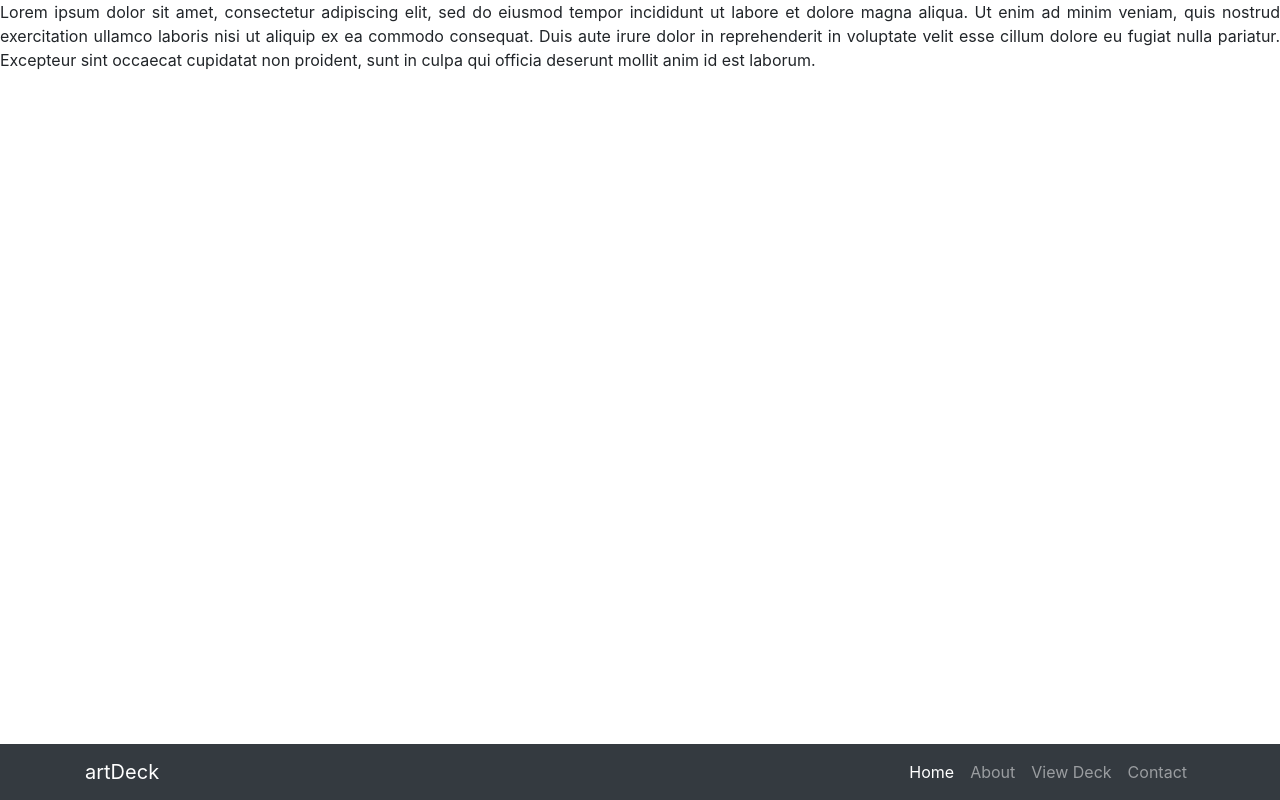
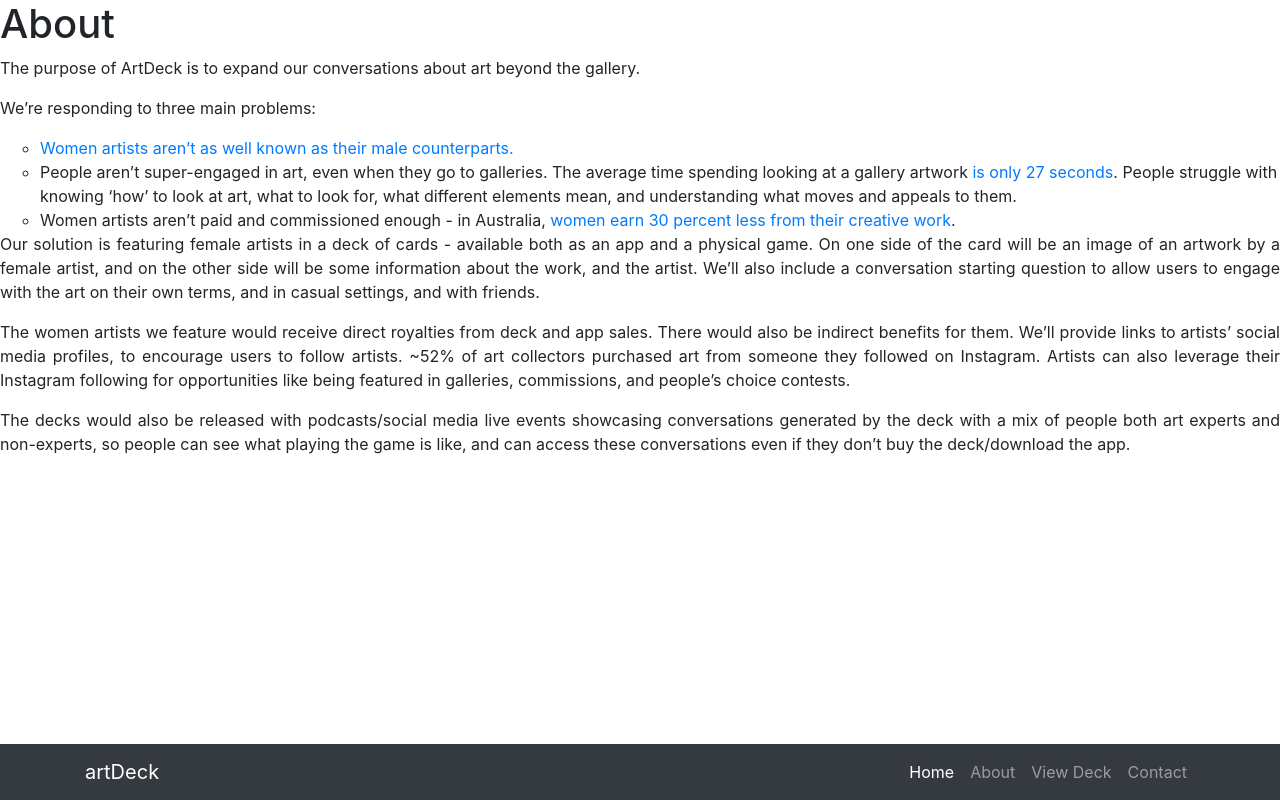
Before and after one commit to artDeck2020/artDeck, a plain HTML site: page about.html in a window 1280 px wide. Drawn offline with nearby package versions, Linux system fonts and the light colour scheme.

Commit message:
about page no longer pointless lorem ipsum

```diff
--- a/about.html
+++ b/about.html
@@ -40,24 +40,21 @@
   </nav>
 
 
-<script>
-    var sites = [
-        'covid.html',
-        'fire.html'
-//,
-  //      'http://www.example.com',
-    //    'http://www.youtube.com'
-    ];
 
-    function randomSite() {
-        var i = parseInt(Math.random() * sites.length);
-        location.href = sites[i];
-    }
-</script>
  <!-- Page Content -->
   <section>
+<h1>About</h1>
+<p class="text-justify">The purpose of ArtDeck is to expand our conversations about art beyond the gallery.</p>
+<p class="text-justify">We’re responding to three main problems:</p>
+<ul class="list-unstyled">
+<ul>
+  <li><a href="https://www.abc.net.au/news/2020-11-21/australian-women-artists-national-gallery-of-australia/12890818">Women artists aren’t as well known as their male counterparts.</a></li>
+  <li>People aren’t super-engaged in art, even when they go to galleries. The average time spending looking at a gallery artwork <a href="https://www.art-critique.com/en/2019/04/the-average-person-spends-27-seconds-looking-at-a-work-of-art-slow-art-day-is-hoping-to-change-that/">is only 27 seconds</a>. People struggle with knowing ‘how’ to look at art, what to look for, what different elements mean, and understanding what moves and appeals to them.</li>
+  <li>Women artists aren’t paid and commissioned enough - in Australia, <a href="https://www.australiacouncil.gov.au/research/the-gender-pay-gap-among-australian-artists/">women earn 30 percent less from their creative work</a>.</li></ul>
+<p class="text-justify">Our solution is featuring female artists in a deck of cards - available both as an app and a physical game. On one side of the card will be an image of an artwork by a female artist, and on the other side will be some information about the work, and the artist. We’ll also include a conversation starting question to allow users to engage with the art on their own terms, and in casual settings, and with friends.</p>
+<p class="text-justify">The women artists we feature would receive direct royalties from deck and app sales. There would also be indirect benefits for them. We’ll provide links to artists’ social media profiles, to encourage users to follow artists. ~52% of art collectors purchased art from someone they followed on Instagram. Artists can also leverage their Instagram following for opportunities like being featured in galleries, commissions, and people’s choice contests.</p>
+<p class="text-justify">The decks would also be released with podcasts/social media live events showcasing conversations generated by the deck with a mix of people both art experts and non-experts, so people can see what playing the game is like, and can access these conversations even if they don’t buy the deck/download the app.</p>
 
-<p class="text-justify">Lorem ipsum dolor sit amet, consectetur adipiscing elit, sed do eiusmod tempor incididunt ut labore et dolore magna aliqua. Ut enim ad minim veniam, quis nostrud exercitation ullamco laboris nisi ut aliquip ex ea commodo consequat. Duis aute irure dolor in reprehenderit in voluptate velit esse cillum dolore eu fugiat nulla pariatur. Excepteur sint occaecat cupidatat non proident, sunt in culpa qui officia deserunt mollit anim id est laborum.</p>
 
 
   </section>
```
